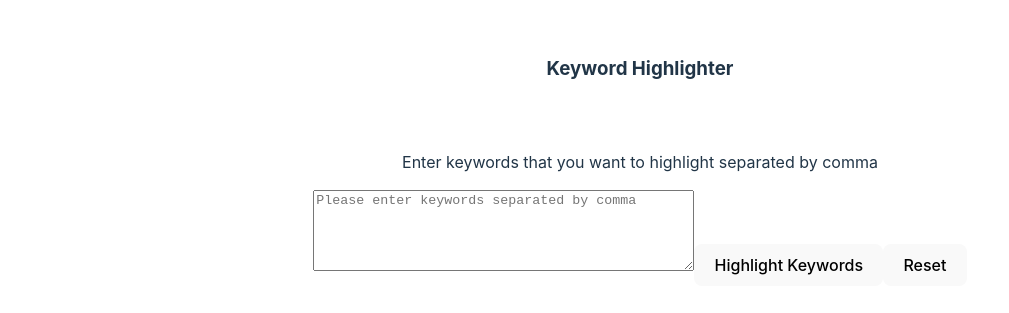
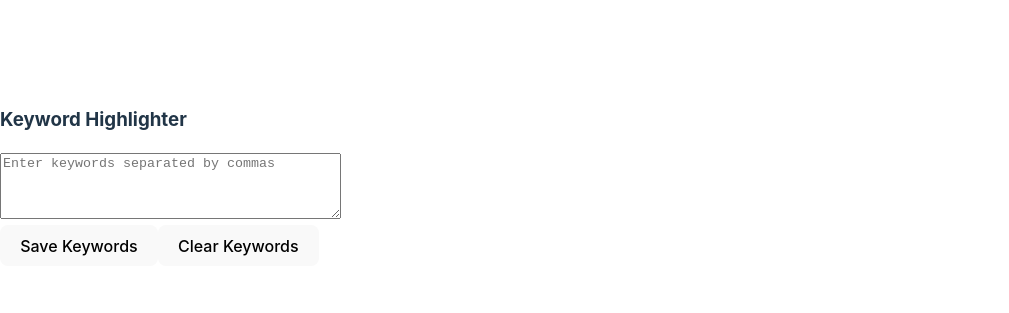
Before and after one commit to Chinmaykd21/keyword-highlighter, a React (Vite) app: page / in a window 1280 px wide. Shown: the part 223-536 px from the top of the page, without its empty margins (0-1009 px from the left). Built offline with nearby package versions, Linux system fonts and the light colour scheme.

Commit message:
partially working code

```diff
--- a/src/App.tsx
+++ b/src/App.tsx
@@ -1,169 +1,48 @@
-import "./App.css";
-import { useRef, useState } from "react";
+import { useState, useEffect } from "react";
 
 function App() {
-  const textAreaRef = useRef<HTMLTextAreaElement | null>(null);
-  const [keywords, setKeywords] = useState<string[]>([]);
+  const [keywords, setKeywords] = useState<string>("");
 
-  const highlightKeywords = async () => {
-    if (!textAreaRef.current) return;
+  // Load saved keywords
+  useEffect(() => {
+    chrome.storage.local.get("keywords", ({ keywords }) => {
+      setKeywords(keywords?.join(", ") || "");
+    });
+  }, []);
 
-    const newKeywords = textAreaRef.current.value
+  // Save keywords to storage
+  const saveKeywords = () => {
+    const keywordArray = keywords
       .split(",")
       .map((k) => k.trim())
-      .filter((k) => k);
-
-    const combinedKeywords = Array.from(new Set([...keywords, ...newKeywords])); // Combine old and new keywords
-    setKeywords(combinedKeywords);
-
-    const [tab] = await chrome.tabs.query({
-      active: true,
-      currentWindow: true,
-    });
-
-    chrome.scripting.executeScript({
-      target: { tabId: tab.id! },
-      func: (allKeywords: string[]) => {
-        const highlightText = (node: Node, keywords: string[]) => {
-          if (!node || !node.childNodes) return;
-
-          const keywordRegex = new RegExp(
-            `\\b(${keywords.join("|")})\\b`,
-            "gi"
-          );
-
-          Array.from(node.childNodes).forEach((child) => {
-            if (child.nodeType === Node.ELEMENT_NODE) {
-              const element = child as HTMLElement;
-
-              // Skip specific elements
-              if (
-                ["SCRIPT", "STYLE", "TEXTAREA", "INPUT"].includes(
-                  element.tagName
-                )
-              ) {
-                return;
-              }
-
-              // If the element is already highlighted, process its children
-              if (
-                element.tagName === "SPAN" &&
-                element.style.backgroundColor === "yellow"
-              ) {
-                highlightText(element, keywords);
-                return;
-              }
-
-              // Recursively process other element nodes
-              highlightText(child, keywords);
-            } else if (child.nodeType === Node.TEXT_NODE) {
-              const textContent = child.nodeValue;
-              if (textContent && keywordRegex.test(textContent)) {
-                const fragment = document.createDocumentFragment();
-                let lastIndex = 0;
-
-                // Highlight matched keywords
-                textContent.replace(keywordRegex, (matched, ...args) => {
-                  const matchIndex = args[args.length - 2];
-
-                  // Append text before the match
-                  const beforeMatch = textContent.slice(lastIndex, matchIndex);
-                  if (beforeMatch) {
-                    fragment.appendChild(document.createTextNode(beforeMatch));
-                  }
-
-                  // Append the matched keyword as a highlighted span
-                  const span = document.createElement("span");
-                  span.style.backgroundColor = "yellow";
-                  span.textContent = matched;
-                  fragment.appendChild(span);
-
-                  lastIndex = matchIndex + matched.length;
-                  return matched;
-                });
-
-                // Append remaining text after the last match
-                const afterMatch = textContent.slice(lastIndex);
-                if (afterMatch) {
-                  fragment.appendChild(document.createTextNode(afterMatch));
-                }
-
-                // Replace the text node with the new fragment
-                child.parentNode?.replaceChild(fragment, child);
-              }
-            }
-          });
-        };
-        highlightText(document.body, allKeywords);
-      },
-      args: [combinedKeywords], // Add the keywords dynamically from user input
+      .filter(Boolean);
+    chrome.storage.local.set({ keywords: keywordArray }, () => {
+      alert("Keywords saved!");
     });
   };
 
-  const resetHighlightedKeywords = async () => {
-    const [tab] = await chrome.tabs.query({
-      active: true,
-      currentWindow: true,
+  // Clear all saved keywords
+  const clearKeywords = () => {
+    chrome.storage.local.remove("keywords", () => {
+      setKeywords("");
+      alert("Keywords cleared!");
     });
-
-    chrome.scripting.executeScript({
-      target: { tabId: tab.id! },
-      func: () => {
-        const revertText = (node: Node) => {
-          if (!node || !node.childNodes) return;
-
-          Array.from(node.childNodes).forEach((child) => {
-            if (child.nodeType === Node.ELEMENT_NODE) {
-              const element = child as HTMLElement;
-
-              if (
-                element.tagName === "SPAN" &&
-                element.style.backgroundColor === "yellow"
-              ) {
-                // Replace the <span> with its text content
-                const parent = element.parentNode;
-                parent?.replaceChild(
-                  document.createTextNode(element.textContent || ""),
-                  element
-                );
-              } else {
-                revertText(child); // Recursively process child nodes
-              }
-            }
-          });
-        };
-
-        revertText(document.body);
-      },
-    });
-
-    setKeywords([]); // Clear the keywords list
   };
 
   return (
-    <>
+    <div>
       <h3>Keyword Highlighter</h3>
-      <div className="card">
-        {/* TODO: Apply styling to adjust fonts */}
-        <p className="card-description">
-          Enter keywords that you want to highlight separated by comma
-        </p>
-        <textarea
-          className="card-textarea"
-          ref={textAreaRef}
-          placeholder="Please enter keywords separated by comma"
-          rows={5}
-          cols={45}
-        ></textarea>
-        {/* TODO: Apply styling to these buttons */}
-        <button className="card-button" onClick={highlightKeywords}>
-          Highlight Keywords
-        </button>
-        <button className="card-button" onClick={resetHighlightedKeywords}>
-          Reset
-        </button>
-      </div>
-    </>
+      <textarea
+        value={keywords}
+        onChange={(e) => setKeywords(e.target.value)}
+        placeholder="Enter keywords separated by commas"
+        rows={4}
+        cols={40}
+      />
+      <br />
+      <button onClick={saveKeywords}>Save Keywords</button>
+      <button onClick={clearKeywords}>Clear Keywords</button>
+    </div>
   );
 }
 
--- a/src/content-script.js
+++ b/src/content-script.js
@@ -55,6 +55,7 @@ function highlightKeywords(keywords) {
 // Fetch stored keywords and apply highlights
 chrome.storage.local.get("keywords", ({ keywords }) => {
   if (keywords && keywords.length > 0) {
+    console.log("Fetched Keywords:", keywords);
     highlightKeywords(keywords);
   }
 });
--- a/src/service-worker.js
+++ b/src/service-worker.js
@@ -13,6 +13,7 @@ chrome.tabs.onUpdated.addListener(async (tabId, changeInfo, tab) => {
 // Inject content script for matching URLs
 async function injectScriptIfNeeded(tab) {
   if (tab.url && /^https?:\/\//.test(tab.url)) {
+    console.log("Injection Successful");
     try {
       await chrome.scripting.executeScript({
         target: { tabId: tab.id },
```
